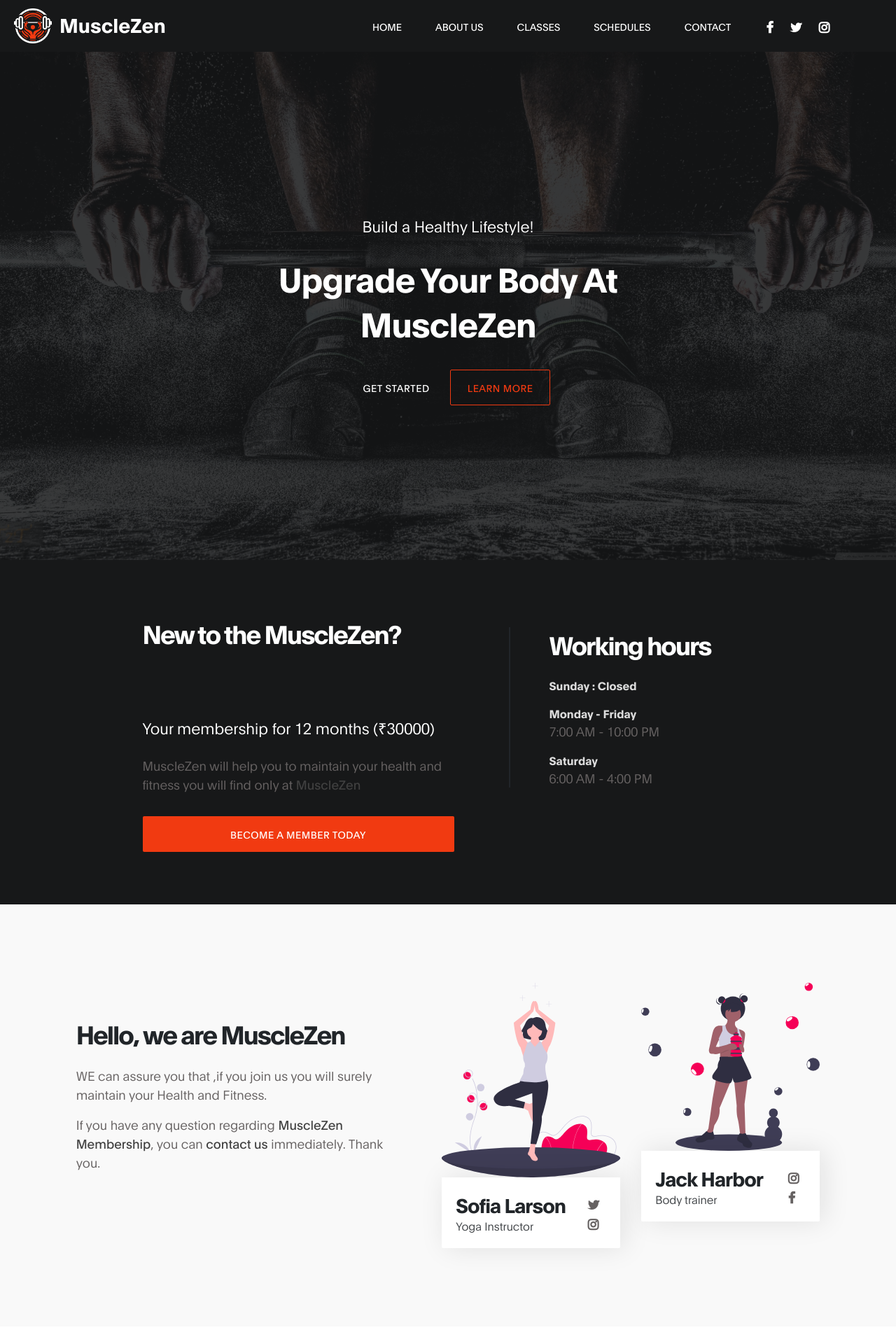
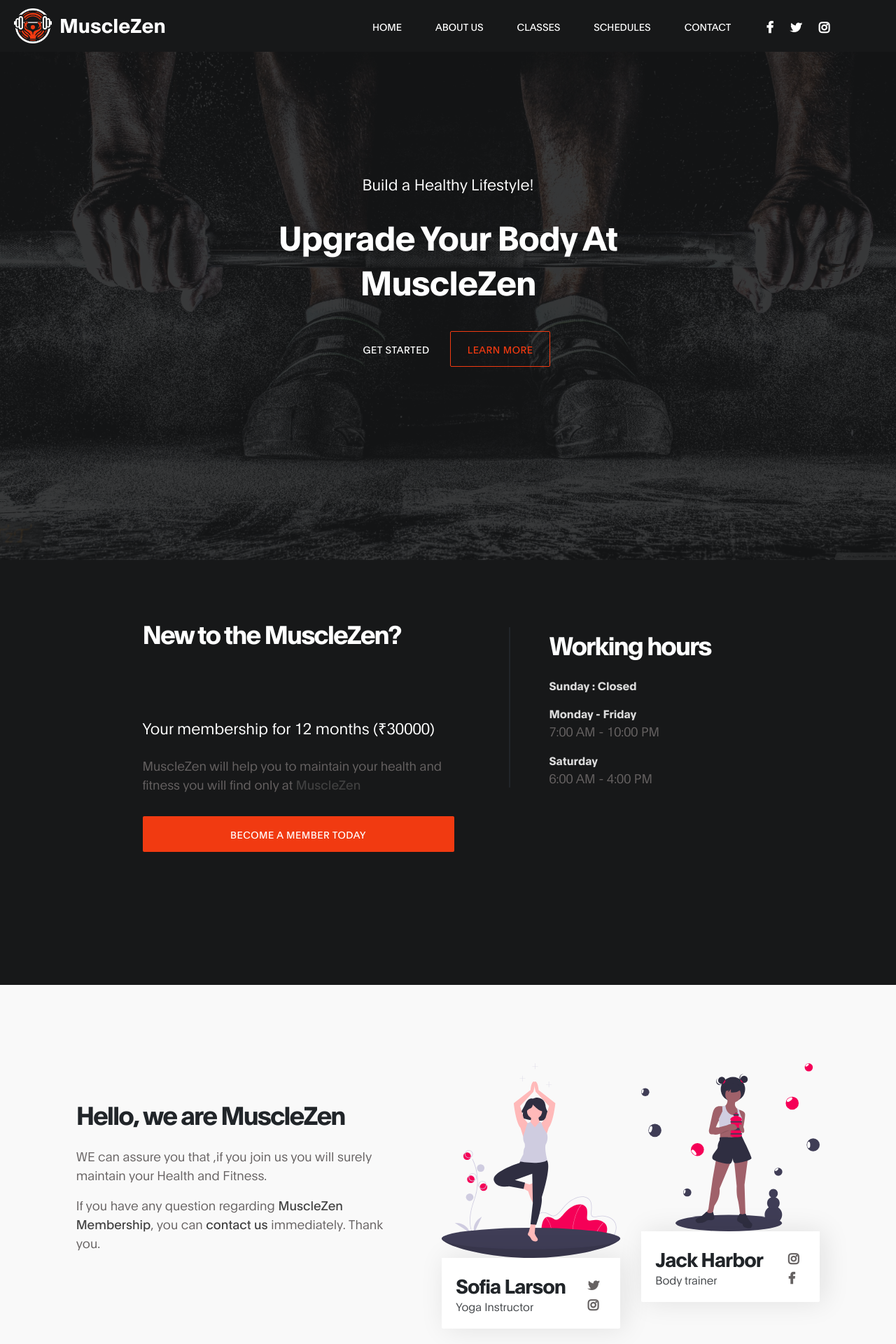
Before and after one commit to MintViper03/MuscleZen, a PHP site: page / in a window 1280 px wide. Shown: the top 1920 px of the page at 70% size. Run offline with PHP 8.4, Linux system fonts and the light colour scheme.

Commit message:
fixed "upgrade line" on road and buttons postision

```diff
--- a/MyGym Website/css/main.css
+++ b/MyGym Website/css/main.css
@@ -76,7 +76,7 @@
     letter-spacing: -1px;
     text-transform: capitalize;
     margin: 30px 0;
-    margin-bottom: 20px;
+    margin-bottom: 25px;
   }
 
   h2 {
@@ -139,7 +139,7 @@
     letter-spacing: 0.5px;
     white-space: nowrap;
     transition: all 0.3s ease;
-    margin-bottom: -5px;
+    margin-bottom: 110px;
   }
 
   .custom-btn:hover {
@@ -194,6 +194,7 @@
     font-weight: normal;
     text-decoration: none;
     transition: all 0.3s ease;
+    margin-bottom: auto;
   }
 
   a:hover,
```
